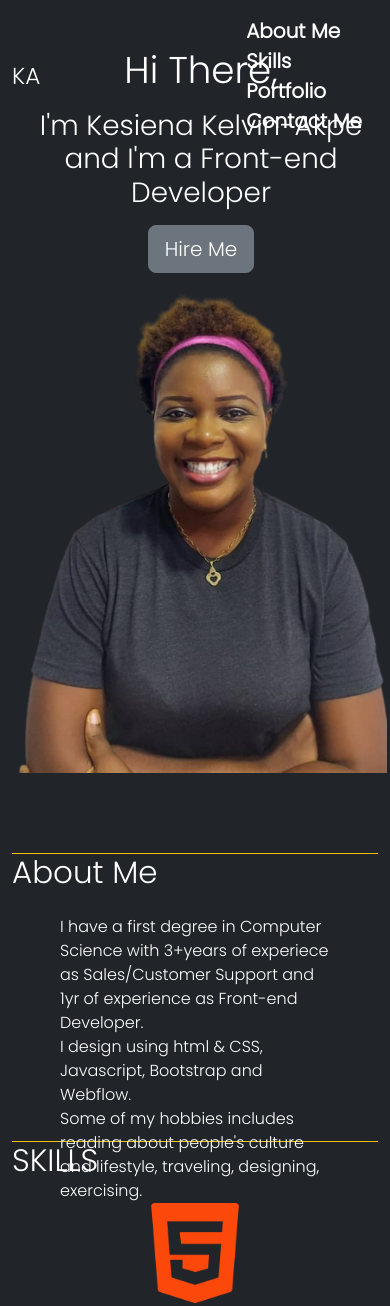
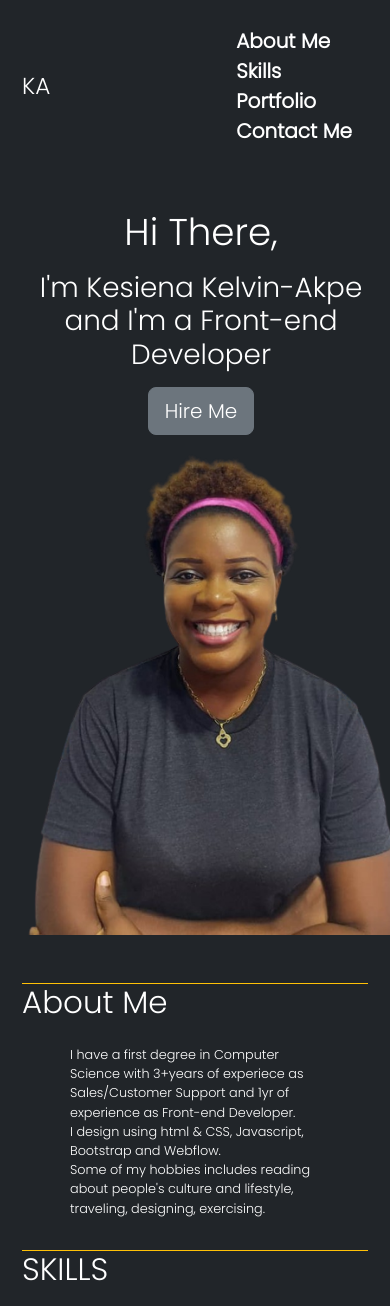
Before and after one commit to kessakpe/myPortfolio, a plain HTML site: page index.html in a window 390 px wide. Shown: the top 1306 px of the page. Drawn offline with nearby package versions, Linux system fonts and the light colour scheme.

Commit message:
added media query

```diff
--- a/index.html
+++ b/index.html
@@ -11,7 +11,7 @@
 </head>
 <body class="bg-dark">
     <header>
-        <nav class="navbar navbar-expand-lg fixed-top">
+        <nav class="navbar navbar-expand-lg">
             <div class="container">
                 <a href="#" class="nav-brand fs-3 text-decoration-none text-white">KA</a>
                 <div class="navbar">
@@ -34,7 +34,7 @@
               <div class="col-md-6 text-center ps-4">
                 <p class="display-3">Hi There,</p>
                 <p class="display-6">I'm Kesiena Kelvin-Akpe and I'm a Front-end Developer</p>
-                <a href="#contactMe" class="btn btn-secondary btn-lg">Hire Me</a>
+                <a href="#contactMe" class="btn btn-secondary btn-lg hire_btn">Hire Me</a>
             </div>
               <div class="col-md-6 text-center img-fluid"><img src="images/kess_pix-removebg-preview.png" alt="" height="500px"></div>
             </div>
@@ -46,7 +46,7 @@
     <section class="aboutme mt-5 " id="about">
         <div class="container-lg text">
             <h1 class="display-5 border-top border-warning">About Me</h1>
-            <p class="container px-5 py-3">I have a first degree in Computer Science with 3+years of experiece as Sales/Customer Support and 1yr of experience as Front-end Developer. <br> I design using html & CSS, Javascript, Bootstrap and Webflow. <br> Some of my hobbies includes reading about people's culture and lifestyle, traveling, designing, exercising.</p>
+            <p class="container aboutme_text px-5 py-3">I have a first degree in Computer Science with 3+years of experiece as Sales/Customer Support and 1yr of experience as Front-end Developer. <br> I design using html & CSS, Javascript, Bootstrap and Webflow. <br> Some of my hobbies includes reading about people's culture and lifestyle, traveling, designing, exercising.</p>
         </div>
     </section>
 
--- a/style.css
+++ b/style.css
@@ -10,11 +10,20 @@ body{
     font-family: 'Poppins', sans-serif;
     color: white;
 }
-.aboutme{
-    height: 20em;
-    padding-top: 2em;
+#submit:hover, .hire_btn:hover{
+    color: yellow;
 }
-.navLink:hover{
-    color: yellow;
-    z-index: 1;
+
+
+@media (min-width: 390px){
+    body{
+        padding: 10px;
+    }
+    .aboutme_text{
+        font-size: 0.8em;
+
+    }
+    footer,p{
+        font-size: 0.95em;
+    }
 }
```
